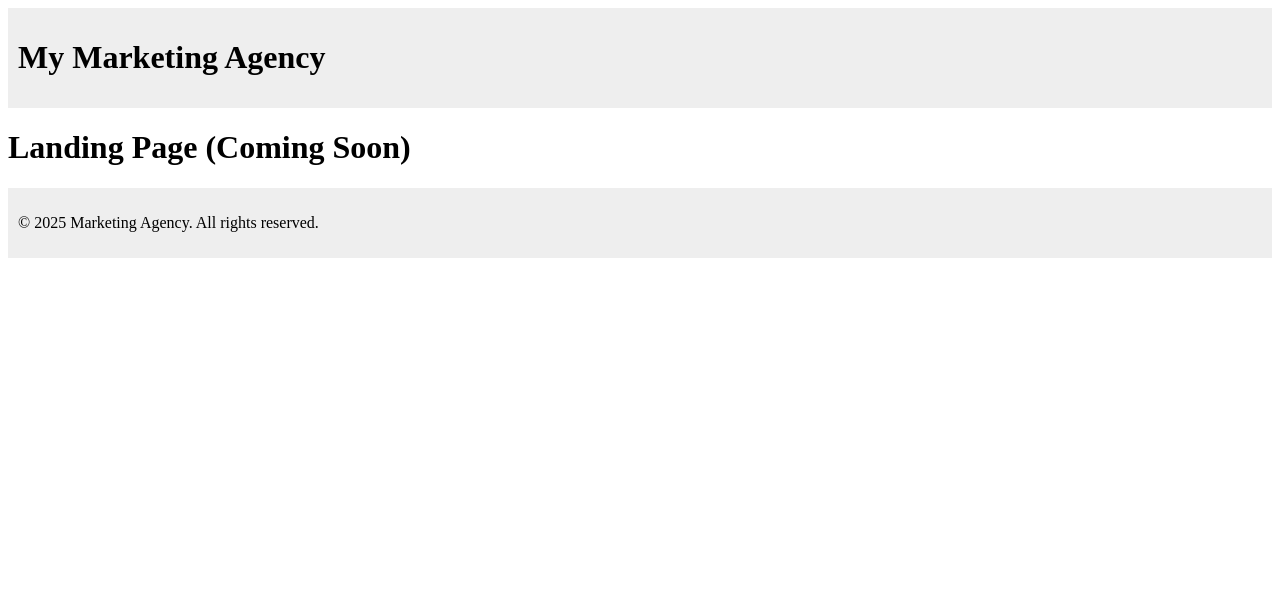
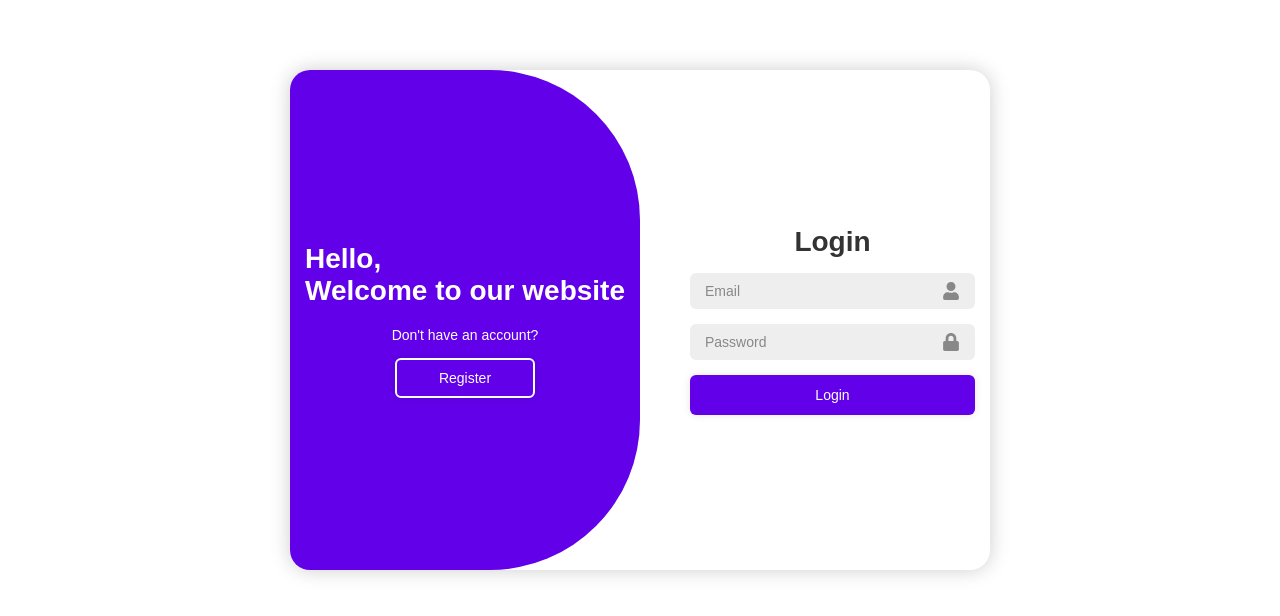
Before and after one commit to Norm4l-Igor/Landing-Page-Agency-de-Marketin, a React (Create React App) app in the folder capstone-frontend/: page / in a window 1280 px wide. Shown: the top 616 px of the page. Built offline with nearby package versions, Linux system fonts and the light colour scheme.

Commit message:
Implement advanced Auth (login/register) with localStorage

```diff
--- a/capstone-frontend/src/App.js
+++ b/capstone-frontend/src/App.js
@@ -1,19 +1,19 @@
 // src/App.js
-import React from 'react';
-import { BrowserRouter as Router, Routes, Route } from 'react-router-dom';
-import Header from './components/Header';
-import Footer from './components/Footer';
+import React from "react";
+import { BrowserRouter as Router, Routes, Route } from "react-router-dom";
+
+import Auth from "./pages/Auth"; // ou Login.js, se tiver renomeado
 
 function App() {
   return (
     <Router>
-      <Header />
       <Routes>
-        <Route path="/" element={<h1>Landing Page (Coming Soon)</h1>} />
-        <Route path="/home" element={<h1>Home Page (Coming Soon)</h1>} />
+        <Route path="/" element={<Auth />} />
+        {/* Exemplo de rota para o /notes (que o código do Auth menciona) */}
+        <Route path="/notes" element={<h1>Notes Page (Coming Soon)</h1>} />
       </Routes>
-      <Footer />
     </Router>
   );
 }
+
 export default App;
--- /dev/null
+++ b/capstone-frontend/src/pages/Auth.js
@@ -0,0 +1,161 @@
+import React, { useState, useEffect } from "react";
+import { useNavigate } from "react-router-dom";
+import "../styles/Auth.css";
+import { FaUser, FaLock, FaEnvelope } from "react-icons/fa";
+
+function Auth() {
+  const [isRegister, setIsRegister] = useState(false);
+  const [username, setUsername] = useState("");
+  const [email, setEmail] = useState("");
+  const [password, setPassword] = useState("");
+  const [error, setError] = useState("");
+  const navigate = useNavigate();
+
+  useEffect(() => {
+    const isLoggedIn = localStorage.getItem("isLoggedIn") === "true";
+    const currentUser = localStorage.getItem("currentUser");
+    if (isLoggedIn && currentUser) {
+      window.location.href = "/notes";
+    }
+  }, []);
+
+  const toggleAuthMode = () => {
+    setIsRegister(!isRegister);
+    setUsername("");
+    setEmail("");
+    setPassword("");
+    setError("");
+  };
+
+  const handleRegister = () => {
+    if (username && email && password) {
+      const users = JSON.parse(localStorage.getItem("users") || "[]");
+      const userExists = users.some(
+        (user) => user.email === email || user.username === username
+      );
+
+      if (userExists) {
+        setError("This email or username is already registered!");
+      } else {
+        const newUser = { username, email, password };
+        localStorage.setItem("users", JSON.stringify([...users, newUser]));
+        setError("");
+        alert("Successful registration! Log in now.");
+        toggleAuthMode();
+      }
+    } else {
+      setError("All fields are required!");
+    }
+  };
+
+  const handleLogin = () => {
+    const users = JSON.parse(localStorage.getItem("users") || "[]");
+    const user = users.find(
+      (u) =>
+        (u.email === email || u.username === email) &&
+        u.password === password
+    );
+
+    if (user) {
+      localStorage.setItem("currentUser", JSON.stringify(user));
+      localStorage.setItem("isLoggedIn", "true");
+      setError("");
+      window.location.href = "/notes";
+    } else {
+      setError("Incorrect email, username, or password!");
+    }
+  };
+
+  return (
+    <div className={`container ${isRegister ? "active" : ""}`}>
+      <div className="form-box login">
+        <form onSubmit={(e) => e.preventDefault()}>
+          <h1>Login</h1>
+          <div className="input-box">
+            <input
+              type="email"
+              placeholder="Email"
+              value={email}
+              onChange={(e) => setEmail(e.target.value)}
+              required
+            />
+            <FaUser className="icon" />
+          </div>
+          <div className="input-box">
+            <input
+              type="password"
+              placeholder="Password"
+              value={password}
+              onChange={(e) => setPassword(e.target.value)}
+              required
+            />
+            <FaLock className="icon" />
+          </div>
+          {error && <p className="error">{error}</p>}
+          <button type="button" className="btn" onClick={handleLogin}>
+            Login
+          </button>
+        </form>
+      </div>
+
+      <div className="form-box register">
+        <form onSubmit={(e) => e.preventDefault()}>
+          <h1>Register</h1>
+          <div className="input-box">
+            <input
+              type="text"
+              placeholder="Username"
+              value={username}
+              onChange={(e) => setUsername(e.target.value)}
+              required
+            />
+            <FaUser className="icon" />
+          </div>
+          <div className="input-box">
+            <input
+              type="email"
+              placeholder="Email"
+              value={email}
+              onChange={(e) => setEmail(e.target.value)}
+              required
+            />
+            <FaEnvelope className="icon" />
+          </div>
+          <div className="input-box">
+            <input
+              type="password"
+              placeholder="Password"
+              value={password}
+              onChange={(e) => setPassword(e.target.value)}
+              required
+            />
+            <FaLock className="icon" />
+          </div>
+          {error && <p className="error">{error}</p>}
+          <button type="button" className="btn" onClick={handleRegister}>
+            Register
+          </button>
+        </form>
+      </div>
+
+      <div className="toggle-box">
+        <div className="toggle-panel toggle-left">
+          <h1>Hello, <br /> Welcome to our website</h1>
+          <p>Don't have an account?</p>
+          <button className="btn register-btn" onClick={toggleAuthMode}>
+            Register
+          </button>
+        </div>
+        <div className="toggle-panel toggle-right">
+          <h1>Welcome back!</h1>
+          <p>Already have an account?</p>
+          <button className="btn login-btn" onClick={toggleAuthMode}>
+            Login
+          </button>
+        </div>
+      </div>
+    </div>
+  );
+}
+
+export default Auth;
--- /dev/null
+++ b/capstone-frontend/src/styles/Auth.css
@@ -0,0 +1,196 @@
+/* src/styles/Auth.css */
+* {
+    margin: 0;
+    padding: 0;
+    box-sizing: border-box;
+    font-family: "Poppins", sans-serif;
+    text-decoration: none;
+    list-style: none;
+  }
+
+  body {
+    /* background: linear-gradient(90deg, #e2e2e2, #c9d6ff); */
+    padding: 20px;
+    min-height: 100vh;
+  }
+
+  .container {
+    display: flex;
+    justify-content: center;
+    align-items: center;
+    position: relative;
+    width: 700px;
+    height: 500px;
+    background: #fff;
+    margin: 50px auto;
+    border-radius: 20px;
+    box-shadow: 0 0 20px rgba(0, 0, 0, 0.2);
+    overflow: hidden;
+    transition: transform 0.6s ease-in-out;
+  }
+
+  .container.active {
+    transform: scale(1.02);
+  }
+
+  .container h1 {
+    font-size: 28px;
+    margin: 0 0 10px 0;
+  }
+
+  .container p {
+    font-size: 14px;
+    margin: 10px 0;
+  }
+
+  form {
+    width: 100%;
+  }
+
+  .form-box {
+    position: absolute;
+    right: 0;
+    width: 45%;
+    height: 90%;
+    background: #fff;
+    display: flex;
+    align-items: center;
+    color: #333;
+    text-align: center;
+    padding: 15px;
+    z-index: 1;
+    transition: 0.5s ease-in-out;
+  }
+
+  .container.active .form-box {
+    right: 50%;
+  }
+
+  .form-box.register {
+    visibility: hidden;
+  }
+
+  .container.active .form-box.register {
+    visibility: visible;
+  }
+
+  .input-box {
+    position: relative;
+    margin: 15px 0;
+  }
+
+  .input-box input {
+    width: 100%;
+    padding: 10px 40px 10px 15px;
+    background: #eee;
+    border-radius: 6px;
+    border: none;
+    outline: none;
+    font-size: 14px;
+    color: #333;
+  }
+
+  .input-box input::placeholder {
+    color: #888;
+  }
+
+  .icon {
+    position: absolute;
+    right: 15px;
+    top: 50%;
+    transform: translateY(-50%);
+    font-size: 18px;
+    color: #888;
+  }
+
+  .btn {
+    width: 100%;
+    height: 40px;
+    background: #6200ea;
+    border-radius: 6px;
+    box-shadow: 0 0 8px rgba(0, 0, 0, 0.1);
+    border: none;
+    cursor: pointer;
+    font-size: 14px;
+    color: #fff;
+    font-weight: 500;
+    transition: background-color 0.3s;
+  }
+
+  .btn:hover {
+    background: #4b00c6;
+  }
+
+  .error {
+    color: red;
+    margin-top: 5px;
+  }
+
+  .toggle-box {
+    position: absolute;
+    width: 100%;
+    height: 100%;
+  }
+
+  .toggle-box::before {
+    content: '';
+    position: absolute;
+    left: -250%;
+    width: 300%;
+    height: 100%;
+    background: #6200ea;
+    border-radius: 150px;
+    z-index: 2;
+    transition: 1.5s ease-in-out;
+  }
+
+  .container.active .toggle-box::before {
+    left: 50%;
+  }
+
+  .toggle-panel {
+    position: absolute;
+    width: 50%;
+    height: 100%;
+    color: #fff;
+    display: flex;
+    flex-direction: column;
+    justify-content: center;
+    align-items: center;
+    z-index: 2;
+    transition: 0.5s ease-in-out;
+  }
+
+  .toggle-panel.toggle-left {
+    left: 0;
+  }
+
+  .container.active .toggle-panel.toggle-left {
+    left: -50%;
+  }
+
+  .toggle-panel.toggle-right {
+    right: -50%;
+  }
+
+  .container.active .toggle-panel.toggle-right {
+    right: 0;
+  }
+
+  .toggle-panel p {
+    margin-bottom: 15px;
+  }
+
+  .toggle-panel .btn {
+    width: 140px;
+    height: 40px;
+    background: transparent;
+    border: 2px solid #fff;
+    cursor: pointer;
+    transition: background-color 0.3s, color 0.3s;
+  }
+
+  .toggle-panel .btn:hover {
+    background: #fff;
+    color: #6200ea;
+  }
```
